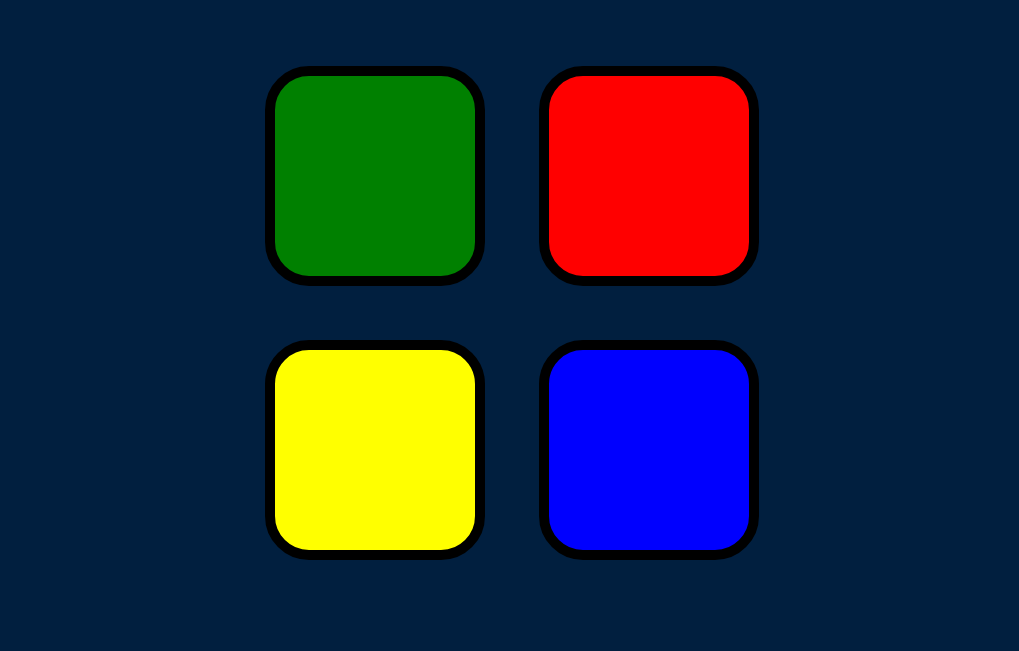
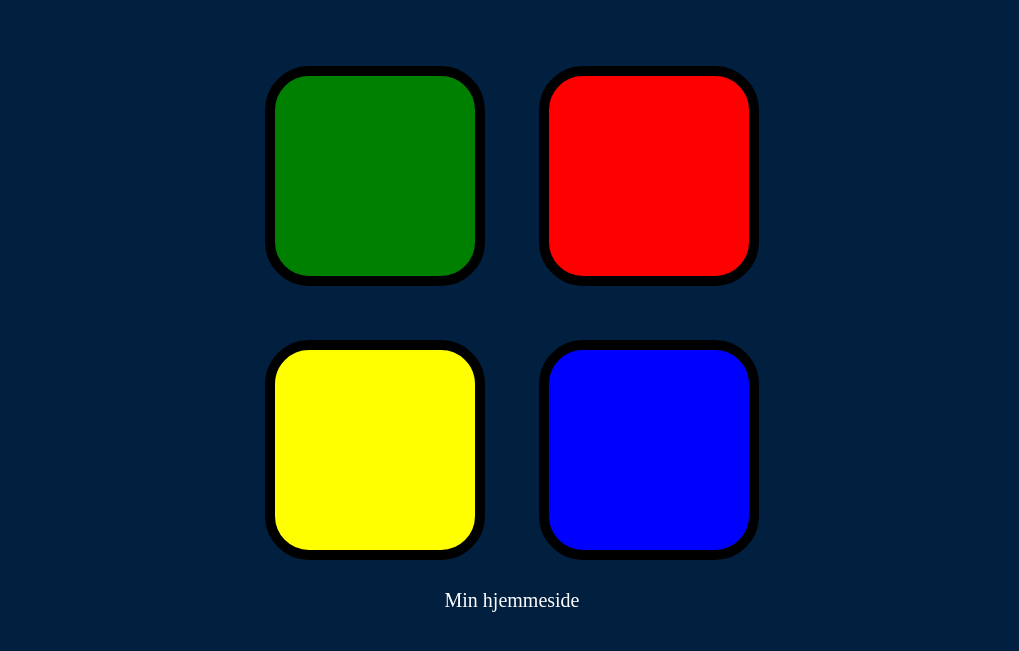
Before and after one commit to SanneCT/Simon_Game, a plain HTML site: page index.html in a window 1280 px wide. Shown: the part 133-784 px from the top of the page, without its empty margins (128-1147 px from the left). Drawn offline with nearby package versions, Linux system fonts and the light colour scheme.

Commit message:
add website link

```diff
--- a/index.html
+++ b/index.html
@@ -35,6 +35,8 @@
 
   </div>
 
+  <a class="link" href="https://sannect.github.io/Min-hjemmeside/" target="_blank">Min hjemmeside</a>
+
 
   <script src="https://ajax.googleapis.com/ajax/libs/jquery/3.6.0/jquery.min.js"></script>
   <script src="index.js" charset="utf_8"></script>
--- a/styles.css
+++ b/styles.css
@@ -51,3 +51,22 @@ body {
   box-shadow: 0 0 20px white;
   background-color: grey;
 }
+
+.link {
+    font-family: "Ubuntu";
+    font-size: 125%;
+    padding: 3%;
+}
+
+:any-link {
+  color: #fff;
+
+}
+
+a:hover {
+  color: #fff;
+}
+
+a {
+  text-decoration: none;
+}
```
